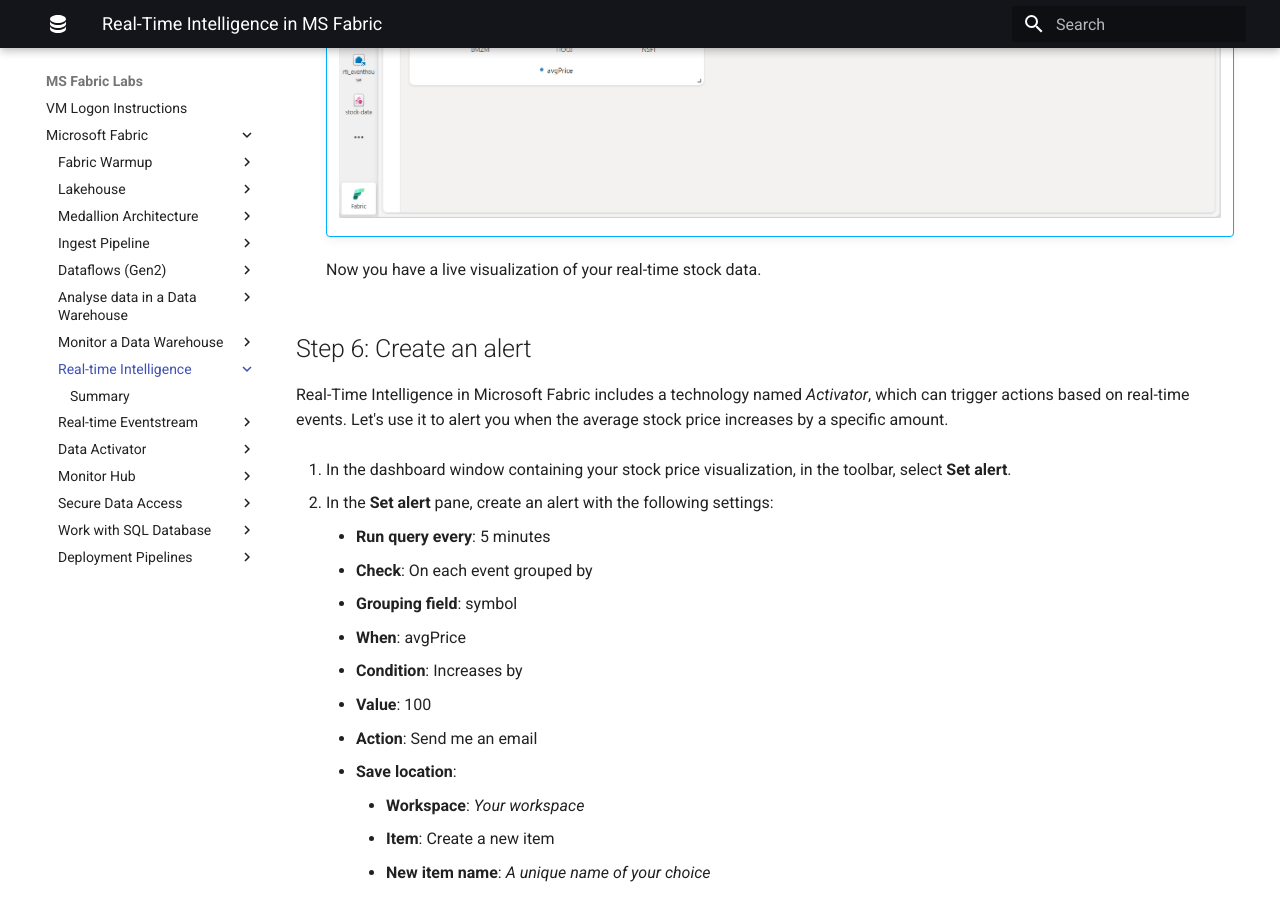
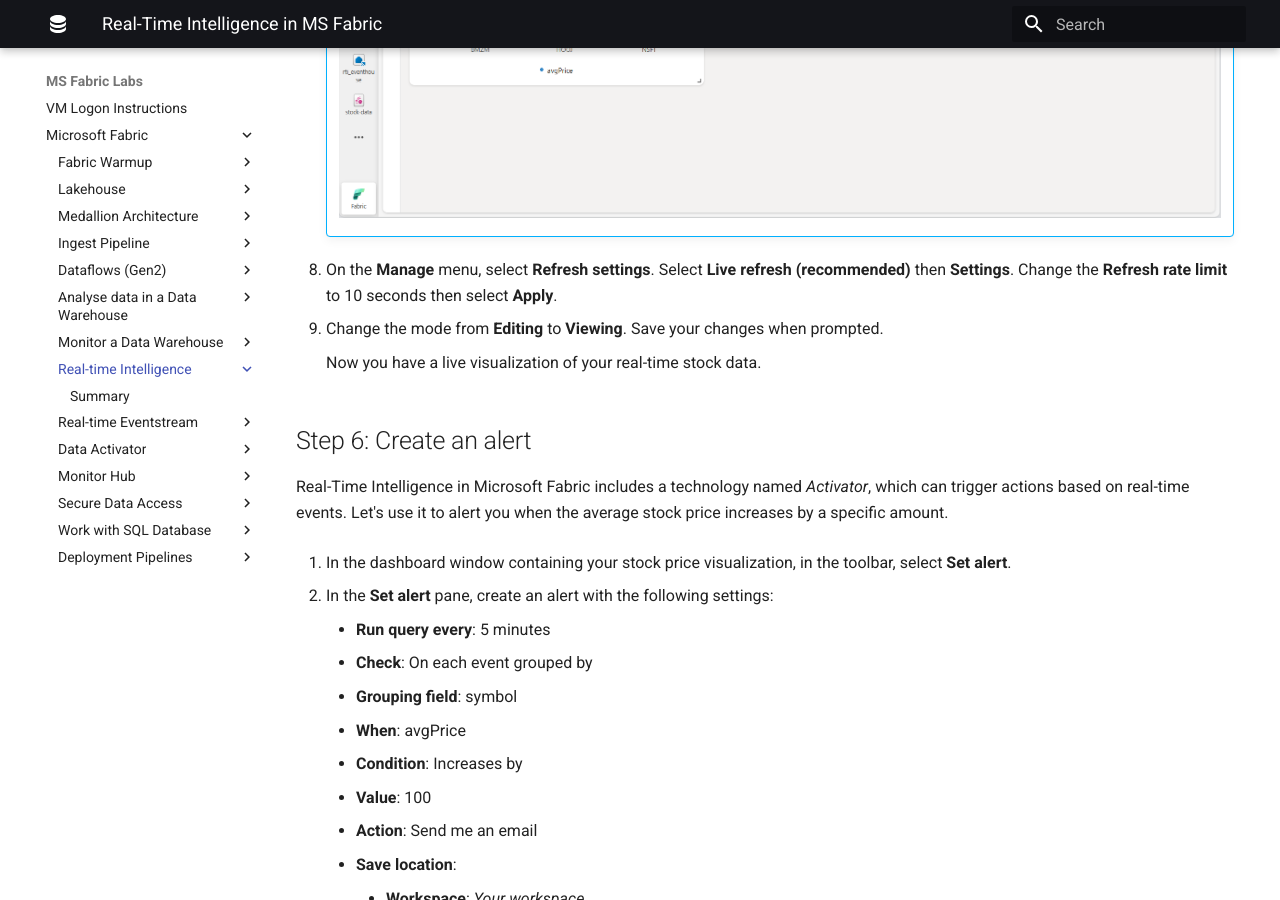
Before and after one commit to qaalabs/fabric, an MkDocs documentation site: the page built from docs/real-time-intelligence/index.md, in a window 1280 px wide and 900 px high, scrolled down 9791 px. Built offline with MkDocs 1.6.1 and Material for MkDocs 9.7.7, drawn with Linux system fonts in a browser that asks for light colours.

Commit message:
change dashboard settings

```diff
--- a/docs/real-time-intelligence/index.md
+++ b/docs/real-time-intelligence/index.md
@@ -170,6 +170,10 @@
 
     !!! abstract ""
         ![Screenshot of a dashboard with a chart tile.](../img/stock-dashboard-chart.png)
+
+8. On the **Manage** menu, select **Refresh settings**. Select **Live refresh (recommended)** then **Settings**. Change the **Refresh rate limit** to 10 seconds then select **Apply**.
+
+9. Change the mode from **Editing** to **Viewing**. Save your changes when prompted.
 
     Now you have a live visualization of your real-time stock data.
 
```
Also changed, not shown: other parts of docs/real-time-intelligence/index.md (+1 -1 lines), mslearn/07-real-time-Intelligence.md (+4 -1 lines).
